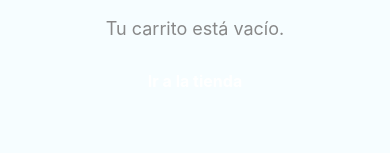
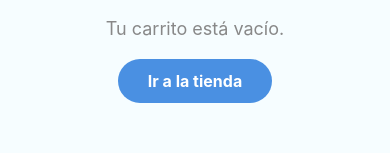
Before and after one commit to juancast24/Proyecto-virtualizacion-Minimarket, a React Native app: screen /CartScreen in a window 390 px wide. Shown: the part 455-608 px from the top of the page. Built offline with nearby package versions, Linux system fonts and the light colour scheme; no server answers; the database is empty.

Commit message:
CAMBIOS daniel

```diff
--- a/screens/public/CartScreen.js
+++ b/screens/public/CartScreen.js
@@ -103,7 +103,7 @@ const CartScreen = () => {
         )}
 
         {cartItems.length > 0 && (
-          <View style={[styles.containerBottomFixed, { paddingBottom: -20 + insets.bottom }]}>
+          <View style={[styles.containerBottomFixed]}>
             <View style={styles.summaryContainer}>
               <Text style={styles.summaryText}>Total:</Text>
               <Text style={styles.summaryPrice}>${totalCartPrice.toLocaleString('es-CL')}</Text>
@@ -212,10 +212,10 @@ const styles = StyleSheet.create({
     paddingVertical: 6,
   },
   removeButtonContent: {
-  flexDirection: 'row',
-  alignItems: 'center',
-  justifyContent: 'center',
-},
+    flexDirection: 'row',
+    alignItems: 'center',
+    justifyContent: 'center',
+  },
   removeButtonText: {
     color: '#fff',
     fontWeight: 'bold',
@@ -243,16 +243,17 @@ const styles = StyleSheet.create({
     paddingVertical: 12,
     paddingHorizontal: 30,
     borderRadius: 30,
+    backgroundColor: '#4A90E2',
   },
   shopButtonText: {
     color: '#fff',
     fontSize: 16,
     fontWeight: 'bold',
   },
-
   containerBottom: {
     backgroundColor: '#F6FDFF',
-    marginBottom: -40,
+    marginBottom: 20,
+  },
   containerBottomFixed: {
     position: 'absolute',
     left: 0,
@@ -261,7 +262,7 @@ const styles = StyleSheet.create({
     backgroundColor: '#fff',
     paddingHorizontal: 20,
     paddingTop: 20,
-    paddingBottom: 24, // <-- Añade o aumenta este valor para bajar los elementos
+    paddingBottom: 30,
     borderTopLeftRadius: 24,
     borderTopRightRadius: 24,
     elevation: 10,
@@ -309,6 +310,6 @@ const styles = StyleSheet.create({
     fontSize: 18,
     fontWeight: 'bold',
   },
-}});
+});
 
 export default CartScreen;
--- a/screens/public/ProductDetailsScreen.js
+++ b/screens/public/ProductDetailsScreen.js
@@ -1,10 +1,12 @@
 import React, { useState, useContext } from 'react';
-import { View, Image, StyleSheet, Text, Pressable, ScrollView } from 'react-native';
+import { View, Image, StyleSheet, Text, Pressable, ScrollView, Dimensions } from 'react-native';
 import { useSafeAreaInsets } from 'react-native-safe-area-context';
 import { useRoute, useNavigation } from '@react-navigation/native';
 import { Ionicons } from '@expo/vector-icons';
 import { CartContext } from '../../context/CartContext';
 import BottomBarLayout from '../../components/BottomBarLayout';
+
+const isTablet = Dimensions.get('window').width >= 600;
 
 const ProductDetails = () => {
   const insets = useSafeAreaInsets();
@@ -12,6 +14,7 @@ const ProductDetails = () => {
   const { product } = route.params;
   const navigation = useNavigation();
   const { addToCart } = useContext(CartContext);
+
 
   const handlePressBack = () => {
     navigation.goBack();
@@ -104,8 +107,7 @@ const ProductDetails = () => {
       {/* Barra inferior fija */}
       <View
         style={[
-          styles.sectionBottomFixed,
-          { paddingBottom: insets.bottom }
+          styles.sectionBottomFixed
         ]}
       >
         <Text style={styles.totalPriceText}>${totalPrice.toLocaleString('es-CL')}</Text>
@@ -147,19 +149,19 @@ const styles = StyleSheet.create({
   },
   productContainer: {
     alignItems: 'center',
-    paddingBottom: 70,
+    paddingBottom: 50,
     position: 'relative',
-    zIndex: 2, // Por encima de infoHeader
+    zIndex: 2,
   },
   imageWrapper: {
-    position: 'relative',
-    width: 240,
-    height: 180,
-    marginBottom: 15,
-    alignItems: 'center',
-    justifyContent: 'center',
-    zIndex: 1, // Por encima de infoHeader
-  },
+  position: 'relative',
+  width: isTablet ? 400 : 240,
+  height: isTablet ? 380 : 140,
+  marginBottom: isTablet ? 30 : 15,
+  alignItems: 'center',
+  justifyContent: 'center',
+  zIndex: 1,
+},
   image: {
     width: '100%',
     height: '100%',
@@ -252,7 +254,7 @@ const styles = StyleSheet.create({
     position: 'absolute',
     left: 0,
     right: 0,
-    bottom: -30,
+    bottom: 0,
     flexDirection: 'row',
     alignItems: 'center',
     justifyContent: 'space-between',
--- a/screens/user/ReciboScreenUser.js
+++ b/screens/user/ReciboScreenUser.js
@@ -281,7 +281,7 @@ const ReciboScreen = () => {
           </Pressable>
           <Pressable
             style={[styles.button, { backgroundColor: "#1976D2", marginTop: 12 }]}
-            onPress={() => navigation.navigate("Tabs", { screen: "OrderHistory" })}
+            onPress={() => navigation.navigate("OrderHistory")}
           >
             <Text style={styles.buttonText}>Volver a mis pedidos</Text>
           </Pressable>
```
